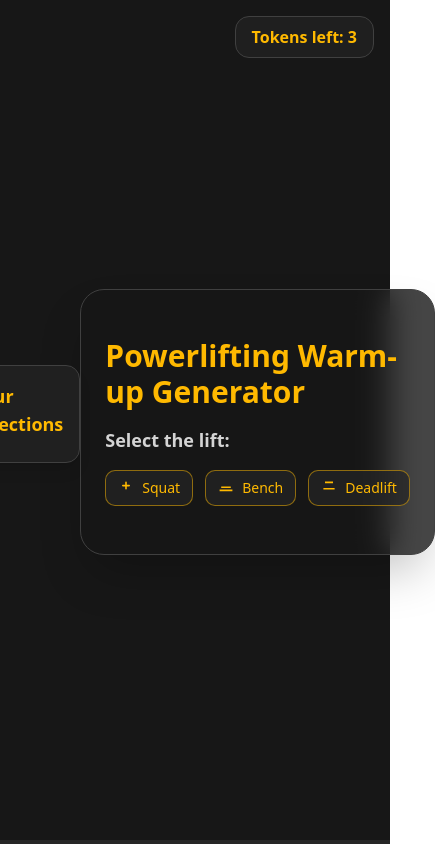
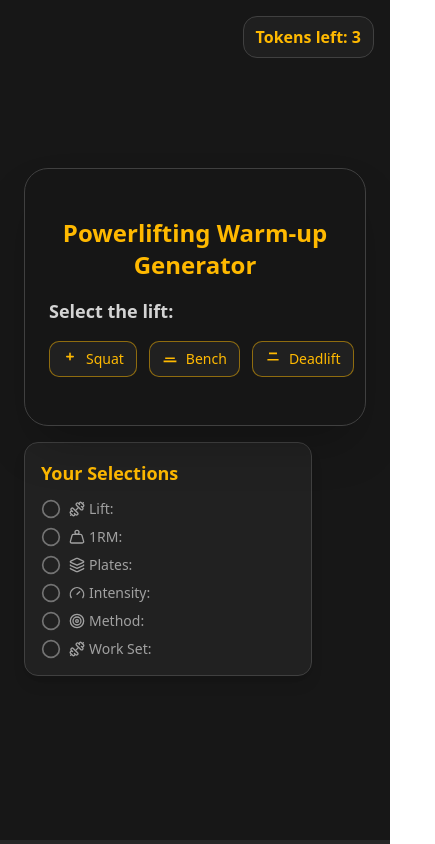
Before and after one commit to Deyan2306/warmup-calculator, a Next.js app: page /create-warmup in a window 390 px wide. Shown: the whole page, 435 px wide, since content can reach past the window. Built offline with nearby package versions, Linux system fonts and the light colour scheme.

Commit message:
small changes for mobile devices

```diff
--- a/app/components/WarmupCalculator.tsx
+++ b/app/components/WarmupCalculator.tsx
@@ -66,7 +66,6 @@ export default function WarmupCalculatorGuided() {
   const totalSteps = 6;
   const progressPercent = (step / totalSteps) * 100;
 
-  // Auto-set lift from query param
   useEffect(() => {
     if (liftParam) {
       setLift(liftParam);
@@ -74,7 +73,6 @@ export default function WarmupCalculatorGuided() {
     }
   }, [liftParam]);
 
-  // Animate card transitions
   useEffect(() => {
     if (!cardRef.current) return;
     gsap.fromTo(
@@ -106,7 +104,7 @@ export default function WarmupCalculatorGuided() {
   }
 
   function generateWarmup() {
-    if (!method) return setStep(4); // go to method step if undefined
+    if (!method) return setStep(4);
 
     const targetWeightKg = workSets[0]?.weight || 0;
     const targetReps = workSets[0]?.reps || 0;
@@ -128,10 +126,9 @@ export default function WarmupCalculatorGuided() {
   if (goToPayment) return <PaymentPage />;
 
   return (
-    <div className="min-h-screen bg-neutral-900 flex items-center justify-center p-4 relative">
+    <div className="min-h-screen bg-neutral-900 relative flex flex-col items-center justify-center p-4 overflow-x-hidden">
       <Toaster position="top-right" richColors />
 
-      {/* Full-page dim when modal shows */}
       {confirmMethod && (
         <div className="fixed inset-0 bg-black/70 z-50 flex items-center justify-center">
           <ConfirmModal
@@ -149,36 +146,18 @@ export default function WarmupCalculatorGuided() {
       )}
 
       {/* Tokens tracker */}
-      <div className="absolute top-4 right-4 bg-neutral-800/60 border border-neutral-700 px-4 py-2 rounded-xl text-amber-400 font-semibold z-20">
+      <div className="absolute top-4 right-4 bg-neutral-800/60 border border-neutral-700 px-3 py-2 rounded-xl text-amber-400 font-semibold z-20 max-w-[90vw] truncate">
         Tokens left: {MAX_FREE_TOKENS - tokensUsed}
       </div>
 
-      {/* Selections Summary */}
-      <div className="w-full md:w-auto md:fixed md:top-4 md:left-4 z-20 mb-4 md:mb-0">
-        <SelectionsSummary
-          lift={lift}
-          oneRMs={oneRMs}
-          plates={plates}
-          intensity={intensity}
-          method={method}
-          workSets={workSets}
-        />
-      </div>
-
-      {/* Progress bar */}
-      <div className="absolute bottom-0 left-0 w-full h-1 bg-neutral-800">
-        <div
-          className="h-1 bg-amber-400 transition-all"
-          style={{ width: `${progressPercent}%` }}
-        />
-      </div>
-
+      {/* Main Card */}
+      <div className="w-full max-w-full sm:max-w-md px-2">
         <Card
           ref={cardRef}
-        className="max-w-2xl bg-neutral-900/80 backdrop-blur-lg border border-neutral-700 shadow-2xl rounded-3xl overflow-visible relative z-10"
+          className="w-full bg-neutral-900/80 backdrop-blur-lg border border-neutral-700 shadow-2xl rounded-3xl overflow-visible relative z-10"
         >
           <CardContent className="p-6 space-y-6">
-          <h1 className="text-3xl font-extrabold text-amber-400 mb-4">
+            <h1 className="text-2xl sm:text-3xl font-extrabold text-amber-400 mb-4 text-center sm:text-left">
               Powerlifting Warm-up Generator
             </h1>
 
@@ -210,7 +189,6 @@ export default function WarmupCalculatorGuided() {
                 prevStep={prevStep}
               />
             )}
-          {/* StepWorkSet comes BEFORE StepMethod */}
             {step === 4 && (
               <StepWorkSet
                 workSets={workSets}
@@ -225,7 +203,7 @@ export default function WarmupCalculatorGuided() {
                 setMethod={setMethod}
                 nextStep={nextStep}
                 prevStep={prevStep}
-              reps={workSets[0]?.reps || 0} // pass top set reps
+                reps={workSets[0]?.reps || 0}
                 suggestedMethods={getSuggestedMethods(workSets[0]?.reps || 0)}
                 setConfirmMethod={setConfirmMethod}
               />
@@ -240,6 +218,39 @@ export default function WarmupCalculatorGuided() {
             )}
           </CardContent>
         </Card>
+
+        {/* Summary below card on screens <1200px */}
+        <div className="xl:hidden mt-4 w-full">
+          <SelectionsSummary
+            lift={lift}
+            oneRMs={oneRMs}
+            plates={plates}
+            intensity={intensity}
+            method={method}
+            workSets={workSets}
+          />
+        </div>
+      </div>
+
+      {/* Summary top-left on screens ≥1200px */}
+      <div className="hidden xl:block absolute top-4 left-4 w-[300px] max-w-[90vw]">
+        <SelectionsSummary
+          lift={lift}
+          oneRMs={oneRMs}
+          plates={plates}
+          intensity={intensity}
+          method={method}
+          workSets={workSets}
+        />
+      </div>
+
+      {/* Progress bar */}
+      <div className="absolute bottom-0 left-0 w-full h-1 bg-neutral-800">
+        <div
+          className="h-1 bg-amber-400 transition-all"
+          style={{ width: `${progressPercent}%` }}
+        />
+      </div>
     </div>
   );
 }
--- a/app/components/warmup/steps/SelectionSummary.tsx
+++ b/app/components/warmup/steps/SelectionSummary.tsx
@@ -1,6 +1,27 @@
 "use client";
 
 import { Intensity, Lift, WarmupMethod } from "@/lib/warmup/types";
+import {
+  CheckCircle2,
+  Circle,
+  Dumbbell,
+  Weight,
+  Gauge,
+  Layers,
+  Target,
+} from "lucide-react";
+
+// Format lift/intensity/method nicely
+function capitalize(word: string): string {
+  return word.charAt(0).toUpperCase() + word.slice(1);
+}
+
+function formatMethod(method: string): string {
+  return method
+    .replace(/([A-Z])/g, " $1") // split camelCase
+    .replace(/^./, (s) => s.toUpperCase()) // capitalize first
+    .trim();
+}
 
 interface SelectionSummaryProps {
   lift?: Lift;
@@ -24,43 +45,78 @@ export default function SelectionsSummary({
     .map(([k]) => k.replace("p", "").replace("_", "."))
     .join(", ");
 
+  function Row({
+    label,
+    value,
+    icon,
+  }: {
+    label: string;
+    value?: string | number;
+    icon: React.ReactNode;
+  }) {
+    const isSelected = value !== undefined && value !== "" && value !== 0;
+    return (
+      <div className="flex items-center space-x-2">
+        {isSelected ? (
+          <CheckCircle2 className="w-5 h-5 text-green-500 shrink-0" />
+        ) : (
+          <Circle className="w-5 h-5 text-neutral-500 shrink-0" />
+        )}
+        <div
+          className={`flex items-center justify-between w-full ${
+            isSelected ? "text-green-400 font-semibold" : "text-neutral-400"
+          }`}
+        >
+          <div className="flex items-center space-x-1">
+            {icon}
+            <span>{label}:</span>
+          </div>
+          <span className="truncate max-w-[120px] text-right">
+            {isSelected ? value : ""}
+          </span>
+        </div>
+      </div>
+    );
+  }
+
   return (
-    <div className="bg-neutral-800/70 border border-neutral-700 text-white p-4 rounded-xl max-w-xs w-full shadow-lg">
-      <h2 className="font-bold text-lg mb-2 text-amber-400">Your Selections</h2>
-      <div className="text-sm space-y-1">
-        {lift && (
-          <div>
-            Lift: <strong>{lift}</strong>
-          </div>
-        )}
-        {lift && oneRMs[lift] > 0 && (
-          <div>
-            1RM: <strong>{oneRMs[lift]} kg</strong>
-          </div>
-        )}
-        {selectedPlates && (
-          <div>
-            Plates: <strong>{selectedPlates}</strong>
-          </div>
-        )}
-        {intensity && (
-          <div>
-            Intensity: <strong>{intensity}</strong>
-          </div>
-        )}
-        {method && (
-          <div>
-            Method: <strong>{method}</strong>
-          </div>
-        )}
-        {workSets[0]?.weight > 0 && workSets[0]?.reps > 0 && (
-          <div>
-            Work Set:{" "}
-            <strong>
-              {workSets[0].weight} kg x {workSets[0].reps}
-            </strong>
-          </div>
-        )}
+    <div className="bg-neutral-800/70 border border-neutral-700 text-white p-4 rounded-xl w-72 shadow-lg">
+      <h2 className="font-bold text-lg mb-3 text-amber-400">Your Selections</h2>
+      <div className="text-sm space-y-2">
+        <Row
+          label="Lift"
+          value={lift ? capitalize(lift) : ""}
+          icon={<Dumbbell className="w-4 h-4" />}
+        />
+        <Row
+          label="1RM"
+          value={lift && oneRMs[lift] > 0 ? `${oneRMs[lift]} kg` : ""}
+          icon={<Weight className="w-4 h-4" />}
+        />
+        <Row
+          label="Plates"
+          value={selectedPlates}
+          icon={<Layers className="w-4 h-4" />}
+        />
+        <Row
+          label="Intensity"
+          value={intensity ? capitalize(intensity) : ""}
+          icon={<Gauge className="w-4 h-4" />}
+        />
+        <Row
+          label="Method"
+          value={method ? formatMethod(method) : ""}
+          icon={<Target className="w-4 h-4" />}
+        />
+        <Row
+          label="Work Set"
+          value={
+            workSets[0]?.weight > 0 && workSets[0]?.reps > 0
+              ? `${workSets[0].weight} kg x ${workSets[0].reps}`
+              : ""
+          }
+          icon={<Dumbbell className="w-4 h-4" />}
+        />
       </div>
     </div>
   );
```
Lines whose indentation alone changed are shown as unchanged.
